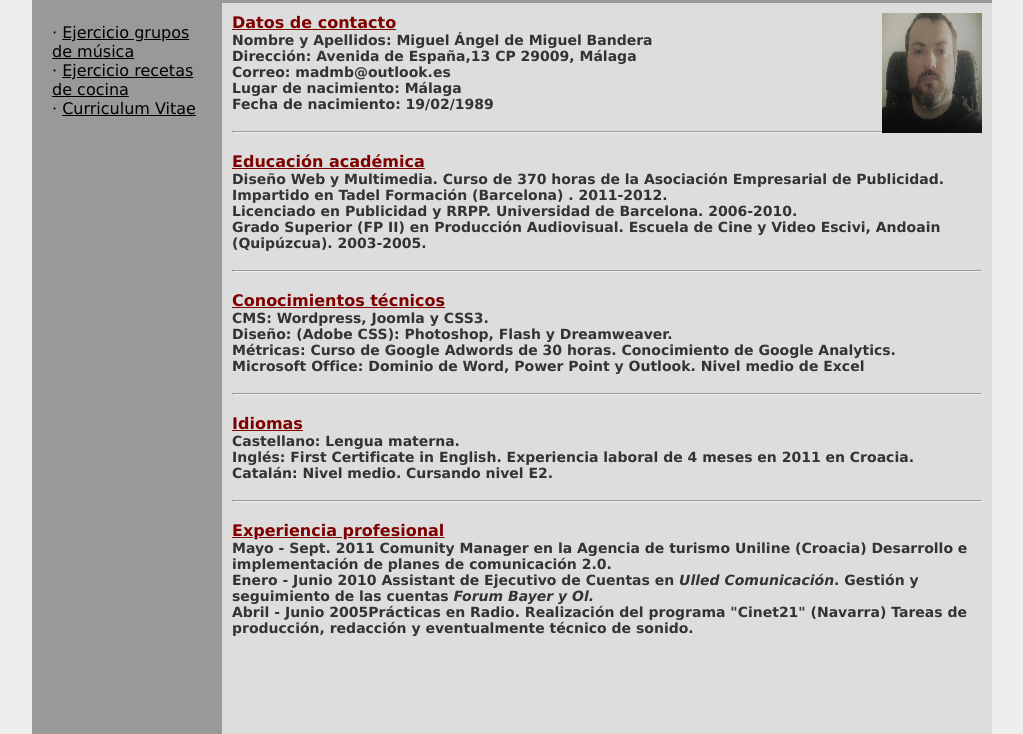
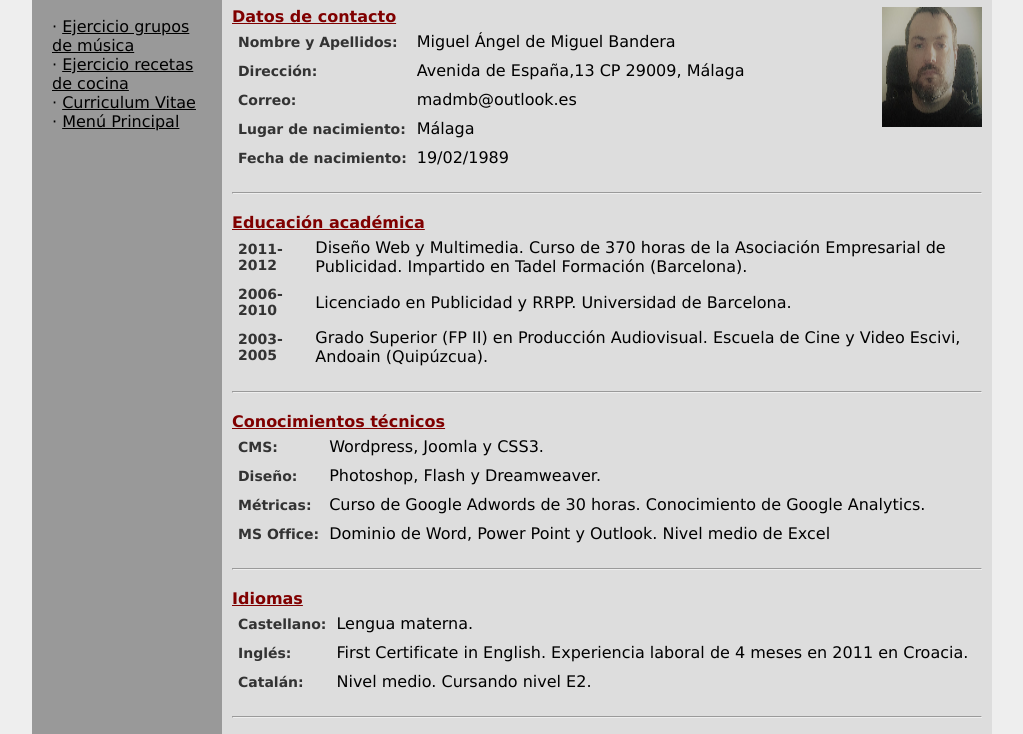
Before and after one commit to madmb/html, a plain HTML site: page curriculum-vitae/curriculum-vitae-madmb.html in a window 1280 px wide. Shown: the part 59-793 px from the top of the page, without its empty margins (8-1031 px from the left). Drawn offline with Linux system fonts and the light colour scheme.

Commit message:
modificacion vigesima

```diff
--- a/curriculum-vitae/curriculum-vitae-madmb.html
+++ b/curriculum-vitae/curriculum-vitae-madmb.html
@@ -14,7 +14,6 @@
 			<table>
 				<tr>
 					<td><h1><p><span class="burdeo">Curriculum Vitae</span></p></h1></td>
-					<td><h2><p><a href="../index.html">Menú Principal</a></p></h2></td>
 				</tr>
 			</table>
 			</div>
@@ -24,62 +23,108 @@
 				<p>· <a href="../paginaWEB/recetas-de-cocina/index.html">
 				Ejercicio recetas de cocina</a></p>
 				<p>· <a href="curriculum-vitae-madmb.html">Curriculum Vitae</p></a>
+				<p>· <a href="../index.html">Menú Principal</a></p></h2>
 			</div>
 			<div id="contenido">
 				<img src="imagenes/f1.png" width="100" height="120" align="right">
 				<h1><u><p>Datos de contacto</p></u></h1>
 			<ul>
-				<li><h2><p>Nombre y Apellidos: Miguel Ángel de Miguel Bandera</p></h2></li>
-				<li><h2><p>Dirección: Avenida de España,13 CP 29009, Málaga</p></h2></li>
-				<li><h2><p>Correo: madmb@outlook.es</p></h2></li>
-				<li><h2><p>Lugar de nacimiento: Málaga</p></h2></li>
-				<li><h2><p>Fecha de nacimiento: 19/02/1989</p></h2></li>
+				<table>
+					<tr>
+						<td><li><h2><p>Nombre y Apellidos:</td><td>Miguel Ángel de Miguel Bandera</p></h2></li></td>
+					</tr>
+					<tr>
+						<td><li><h2><p>Dirección:</td><td>Avenida de España,13 CP 29009, Málaga</td></p></h2></li>
+					</tr>
+					<tr>
+						<td><li><h2><p>Correo:</td><td>madmb@outlook.es</p></h2></li></td>
+					</tr>
+					<tr>
+						<td><li><h2><p>Lugar de nacimiento:</td><td>Málaga</p></h2></li></td>
+					</tr>
+					<tr>
+						<td><li><h2><p>Fecha de nacimiento:</td><td>19/02/1989</p></h2></li></td>
+					</tr>
+				</table>
 			</ul>
 			<br>
 			<hr>
 			<br>
 			<h1><p><u>Educación académica</u></p></h1>
 			<ul>
-				<li><h2><b>Diseño Web y Multimedia. </b>Curso de 370 horas de la
-				Asociación Empresarial de Publicidad. Impartido en Tadel Formación (Barcelona)
-				. 2011-2012.</h2></li>
-				<li><h2><b>Licenciado en Publicidad y RRPP. </b>Universidad de
-				Barcelona. 2006-2010.</h2></li>
-				<li><h2><b>Grado Superior (FP II) en Producción Audiovisual.</b>
-				Escuela de Cine y Video Escivi, Andoain (Quipúzcua). 2003-2005.</h2></li>
+				<table>
+					<tr>
+						<td><li><h2><b>2011-2012</b></td><td>Diseño Web y Multimedia. Curso de 370 horas de la
+					Asociación Empresarial de Publicidad. Impartido en Tadel Formación (Barcelona).
+					</h2></li></td>
+					</tr>
+					<tr>
+						<td><li><h2><b>2006-2010</b></td><td>Licenciado en Publicidad y RRPP. Universidad de
+						Barcelona.</h2></li></td>
+					</tr>
+					<tr>
+						<td><li><h2><b>2003-2005</b></td><td>Grado Superior (FP II) en Producción Audiovisual.
+						Escuela de Cine y Video Escivi, Andoain (Quipúzcua).</h2></li></td>
+					</tr>
+				</table>
 			</ul>
 			<br>
 			<hr>
 			<br>
 			<h1><p><u>Conocimientos técnicos</u></p></h1>
 			<ul>
-				<li><h2><b>CMS: </b>Wordpress, Joomla y CSS3.</h2></li>
-				<li><h2><b>Diseño: (Adobe CSS): </b> Photoshop, Flash y Dreamweaver.</h2></li>
-				<li><h2><b>Métricas: </b>Curso de Google Adwords de 30 horas. Conocimiento
-				de Google Analytics.</h2></li>
-				<li><h2>Microsoft Office: </b>Dominio de Word, Power Point y Outlook. Nivel medio de Excel</h2></li>
+				<table>
+					<tr>
+						<td><li><h2><b>CMS:</b></td><td>Wordpress, Joomla y CSS3.</h2></li></td>
+					</tr>
+					<tr>
+						<td><li><h2><b>Diseño:</b></td><td>Photoshop, Flash y Dreamweaver.</h2></li></td>
+					</tr>
+					<tr><td><li><h2><b>Métricas:</b></td><td>Curso de Google Adwords de 30 horas. Conocimiento
+						de Google Analytics.</h2></li></td>
+					</tr>
+					<tr>
+						<td><li><h2>MS Office:</b></td><td>Dominio de Word, Power Point y Outlook. Nivel medio de Excel</h2></li></td>
+					</tr>
+				</table>
 			</ul>
 			<br>
 			<hr>
 			<br>
 			<h1><p><u>Idiomas</u></p></h1>
 			<ul>
-				<li><h2><b>Castellano: </b>Lengua materna.</h2></li>
-				<li><h2><b>Inglés: </b> First Certificate in English. Experiencia laboral de 4 meses
-				en 2011 en Croacia.</h2></li>
-				<li><h2><b> Catalán: </b>Nivel medio. Cursando nivel E2.</h2></li>
+				<table>
+					<tr>
+						<td><li><h2><b>Castellano: </b></td><td>Lengua materna.</h2></li></td>
+					</tr>
+					<tr>
+						<td><li><h2><b>Inglés: </b></td><td> First Certificate in English. Experiencia laboral de 4 meses
+						en 2011 en Croacia.</h2></li></td>
+					</tr>
+					<tr>
+						<td><li><h2><b> Catalán: </b></td><td>Nivel medio. Cursando nivel E2.</h2></li></td>
+					</tr>
+				</table>
 			</ul>
 			<br>
 			<hr>
 			<br>
 			<h1><p><u>Experiencia profesional</u></p></h1>
 			<ul>
-				<li><h2><b>Mayo - Sept. 2011</b> Comunity Manager en la Agencia de turismo Uniline
-				(Croacia) Desarrollo e implementación de planes de comunicación 2.0.</h2></li>
-				<li><h2><b>Enero - Junio 2010</b> Assistant de Ejecutivo de Cuentas en <i>Ulled
-				Comunicación</i>. Gestión y seguimiento de las cuentas <i>Forum Bayer y Ol.</h2></i>
-				<li><h2>Abril - Junio 2005</b>Prácticas en Radio. Realización del programa "Cinet21"
-				(Navarra) Tareas de producción, redacción y eventualmente técnico de sonido.</h2></li>
+				<table>
+					<tr>
+						<td><li><h2><b>Mayo-Sept 2011</b></td><td> Comunity Manager en la Agencia de turismo Uniline
+						(Croacia) Desarrollo e implementación de planes de comunicación 2.0.</h2></li></td>
+					</tr>
+					<tr>
+						<td><li><h2><b>Enero-Junio 2010</b></td><td> Assistant de Ejecutivo de Cuentas en <i>Ulled
+						Comunicación</i>. Gestión y seguimiento de las cuentas <i>Forum Bayer y Ol.</h2></i></td>
+					</tr>
+					<tr>
+						<td><li><h2>Abril-Junio 2005</b></td><td> Prácticas en Radio. Realización del programa "Cinet21"
+					(Navarra) Tareas de producción, redacción y eventualmente técnico de sonido.</h2></li></td>
+					</tr>
+				</table>
 			</ul>
 			</div>
 	</body>
--- a/estilos.css
+++ b/estilos.css
@@ -5,7 +5,8 @@ h1 {color:maroon;font-size:16px;}
 h2 {color:#333;font-size:14px;}
 ul {list-style-type:none;}
 .burdeo {font-size:20px;}
-td {width:100%;}
+td {padding:4px;}
+.td-ancho {width:100%;}
 
 #cabecera {color:#fff;background-color:#999;padding:10px;width:940px;}
 #contenedor {margin:0 auto;width:1200px;}
@@ -13,14 +14,14 @@ td {width:100%;}
 	background:#ddd;
 	float:left;
 	width:750px;
-	height:720px;
+	height:880px;
 	padding:10px;
 	}
 #menu {
 	background:#999;
 	float:left;
 	width:150px;
-	height:700px;
+	height:860px;
 	padding:20px;
 	}
 #pie {
```
Also changed, not shown: index.html (+1 -1 lines).
